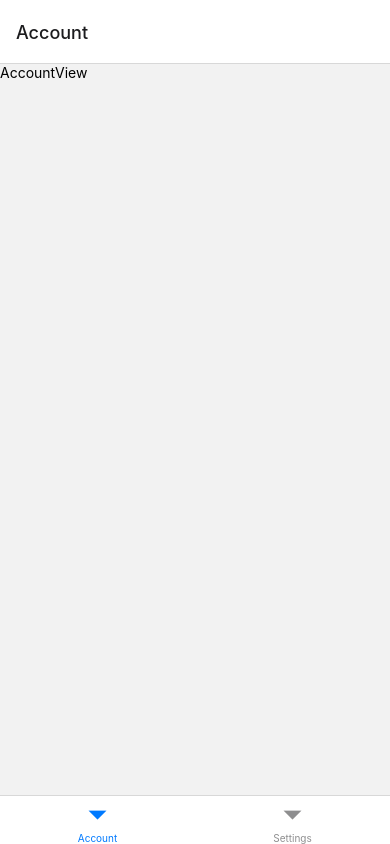
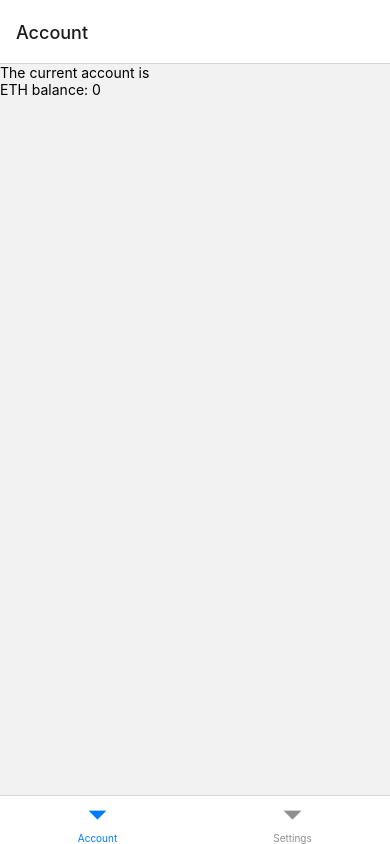
Before and after one commit to jackcpku/Wallet, a React Native app: screen /HomeView in a window 390 px wide. Built offline with nearby package versions, Linux system fonts and the light colour scheme; no server answers.

Commit message:
Connect to web3

```diff
--- a/src/AccountView.tsx
+++ b/src/AccountView.tsx
@@ -1,8 +1,19 @@
 import React from 'react';
-import {Text} from 'react-native';
+import {ScrollView, Text} from 'react-native';
+import {useSelector} from 'react-redux';
+import {ReduxState} from './types/redux';
+import {useEthBalance} from './utils/hooks';
 
 const AccountView = () => {
-  return <Text>AccountView</Text>;
+  const address = useSelector((state: ReduxState) => state.seedphrase.address);
+  const ethBalance = useEthBalance(address);
+
+  return (
+    <ScrollView>
+      <Text>{`The current account is ${address}`}</Text>
+      <Text>{`ETH balance: ${ethBalance.toString()}`}</Text>
+    </ScrollView>
+  );
 };
 
 export default AccountView;
--- a/src/slices/seedphraseSlice.ts
+++ b/src/slices/seedphraseSlice.ts
@@ -1,18 +1,24 @@
+import {getKeysFromMnemonics} from './../utils/keys';
 import {GENERATE_SEEDPHRASE} from './../const';
 import {Action} from '../types/redux';
 
 const initialState = {
   generated: false,
   mnemonic: '',
+  privateKey: '',
+  address: '',
 };
 
 export default (state = initialState, action: Action) => {
   switch (action.type) {
     case GENERATE_SEEDPHRASE: {
+      const {privateKey, address} = getKeysFromMnemonics(action.payload);
       return {
         ...state,
         generated: true,
         nnemonic: action.payload,
+        privateKey,
+        address,
       };
     }
     default:
--- a/src/types/redux.ts
+++ b/src/types/redux.ts
@@ -2,6 +2,8 @@ export interface ReduxState {
   seedphrase: {
     generated: boolean;
     mnemonic: string;
+    privateKey: string;
+    address: string;
   };
 }
 
--- /dev/null
+++ b/src/utils/common.ts
@@ -0,0 +1,10 @@
+// Pull in the shims (BEFORE importing ethers)
+import '@ethersproject/shims';
+
+// Import the ethers library
+import {ethers} from 'ethers';
+
+export const provider = new ethers.providers.JsonRpcProvider(
+  'https://ropsten.infura.io/v3/7716453543484960b4d20577b60d6708',
+  'ropsten',
+);
--- /dev/null
+++ b/src/utils/hooks.ts
@@ -0,0 +1,17 @@
+import {provider} from './common';
+import {useEffect, useState} from 'react';
+import {BigNumber} from 'ethers';
+
+export const useEthBalance = (address: string) => {
+  const [balance, setBalance] = useState(BigNumber.from('0'));
+
+  useEffect(() => {
+    const q = async () => {
+      const b = await provider.getBalance(address);
+      setBalance(b);
+    };
+    q();
+  }, [address]);
+
+  return balance;
+};
--- /dev/null
+++ b/src/utils/keys.ts
@@ -0,0 +1,9 @@
+// Import the the ethers shims (**BEFORE** ethers)
+import '@ethersproject/shims';
+
+import {ethers} from 'ethers';
+
+export const getKeysFromMnemonics = (mnemonics: string) => {
+  const w = ethers.Wallet.fromMnemonic(mnemonics);
+  return {privateKey: w.privateKey, address: w.address};
+};
```
